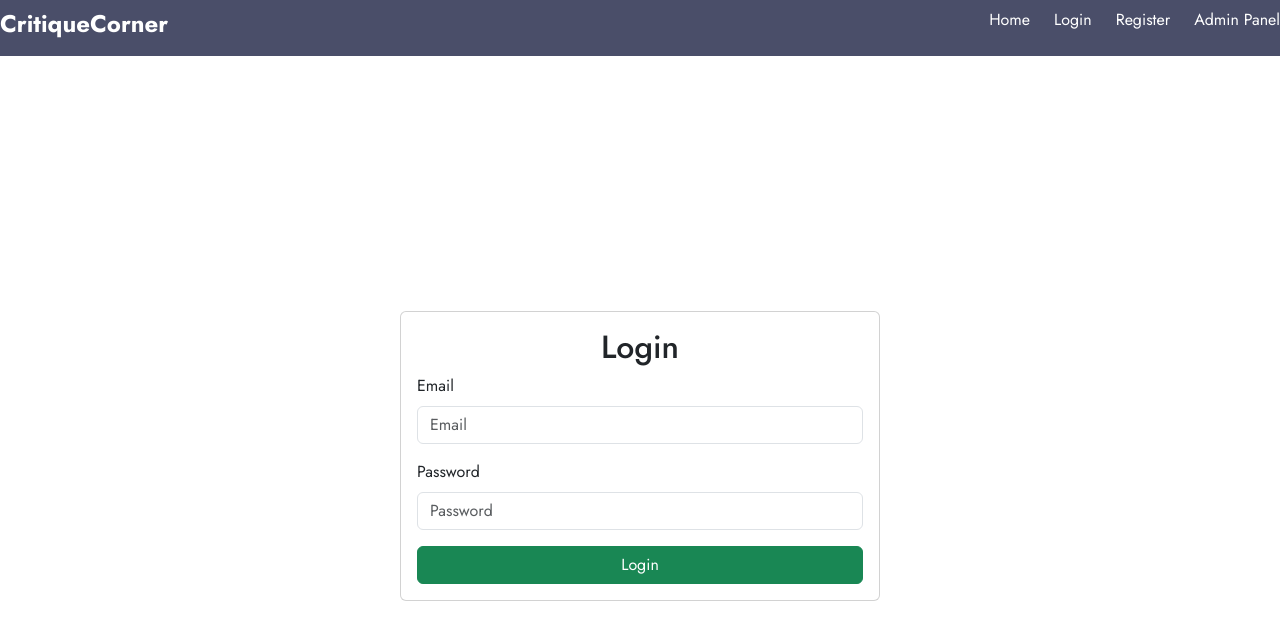
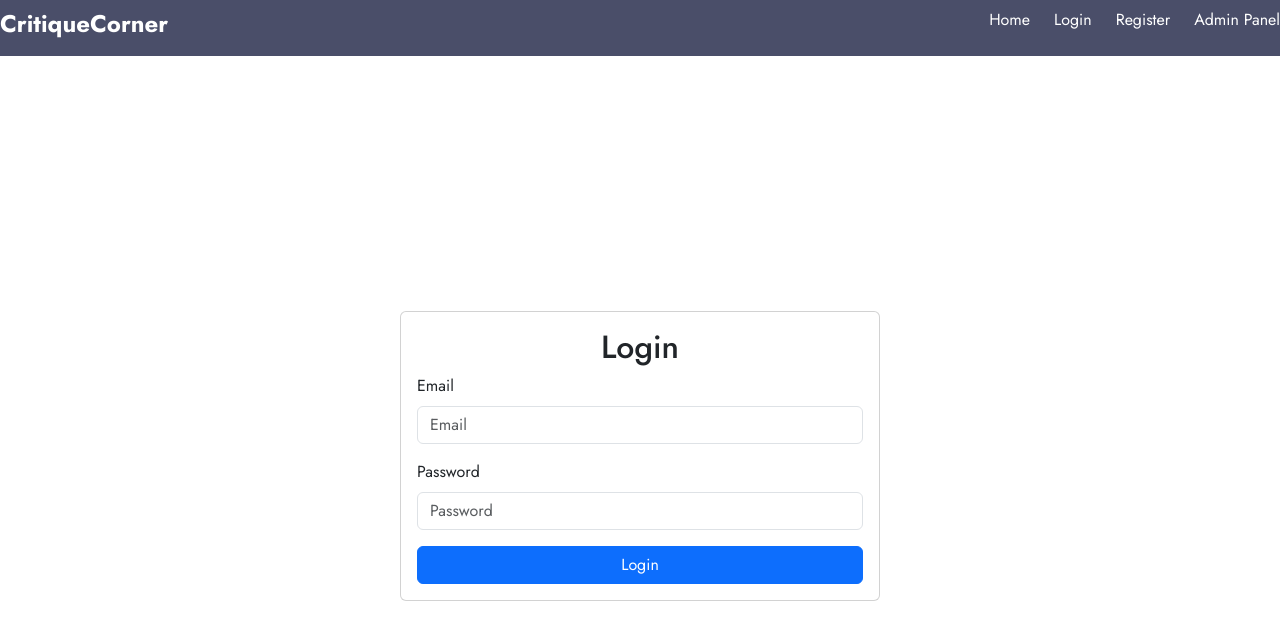
Before and after one commit to Koech161/critiquecorner, a React (Create React App) app in the folder client/: page /login in a window 1280 px wide. Shown: the top 640 px of the page. Built offline with nearby package versions, Linux system fonts and the light colour scheme.

Commit message:
add validation to register form

```diff
--- a/client/src/components/Login.js
+++ b/client/src/components/Login.js
@@ -63,7 +63,7 @@ const Login = () => {
               />
               {formik.errors.password && <div className="invalid-feedback">{formik.errors.password}</div>}
             </div>
-            <button type="submit" className="btn btn-success w-100">Login</button>
+            <button type="submit" className="btn btn-primary w-100">Login</button>
           </form>
         </div>
       </div>
--- a/client/src/components/Register.js
+++ b/client/src/components/Register.js
@@ -1,10 +1,11 @@
-import React from 'react';
+import React, { useState } from 'react';
 import { useFormik } from 'formik';
 import * as Yup from 'yup';
 import api from '../services/api';
 import './Register.css';
 
 const Register = () => {
+  const [emailCheck, setEmailCheck] = useState('')
   const formik = useFormik({
     initialValues: {
       username: '',
@@ -17,12 +18,19 @@ const Register = () => {
       password: Yup.string().min(6, 'Password must be at least 6 characters').required('Password is required'),
     }),
     onSubmit: async (values) => {
+      setEmailCheck('')
       try {
+        const emailCheckResponse = await api.post('/check-email', {email: values.email});
+        if (emailCheckResponse.data.exists) {
+          setEmailCheck('Email is already registered.');
+          return;
+        }
         const response = await api.post('/users', values);
         console.log(response.data);
 
       } catch (error) {
         console.error('Error registering:', error);
+        setEmailCheck('Email already registered.');
 
       }
     },
@@ -73,6 +81,7 @@ const Register = () => {
               />
               {formik.errors.password && <div className="invalid-feedback">{formik.errors.password}</div>}
             </div>
+            {emailCheck && <div className="alert alert-danger">{emailCheck}</div>}
             <button type="submit" className="btn btn-primary w-100">Register</button>
           </form>
         </div>
```
